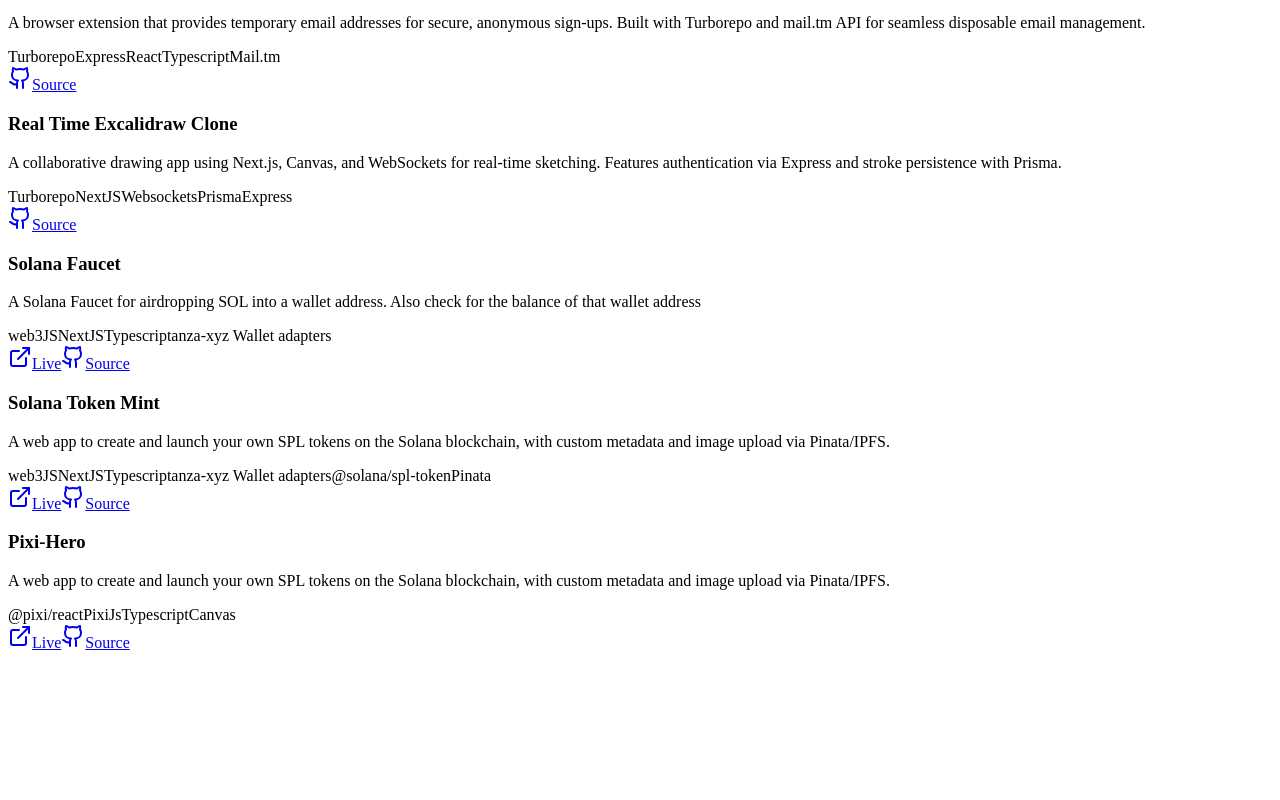
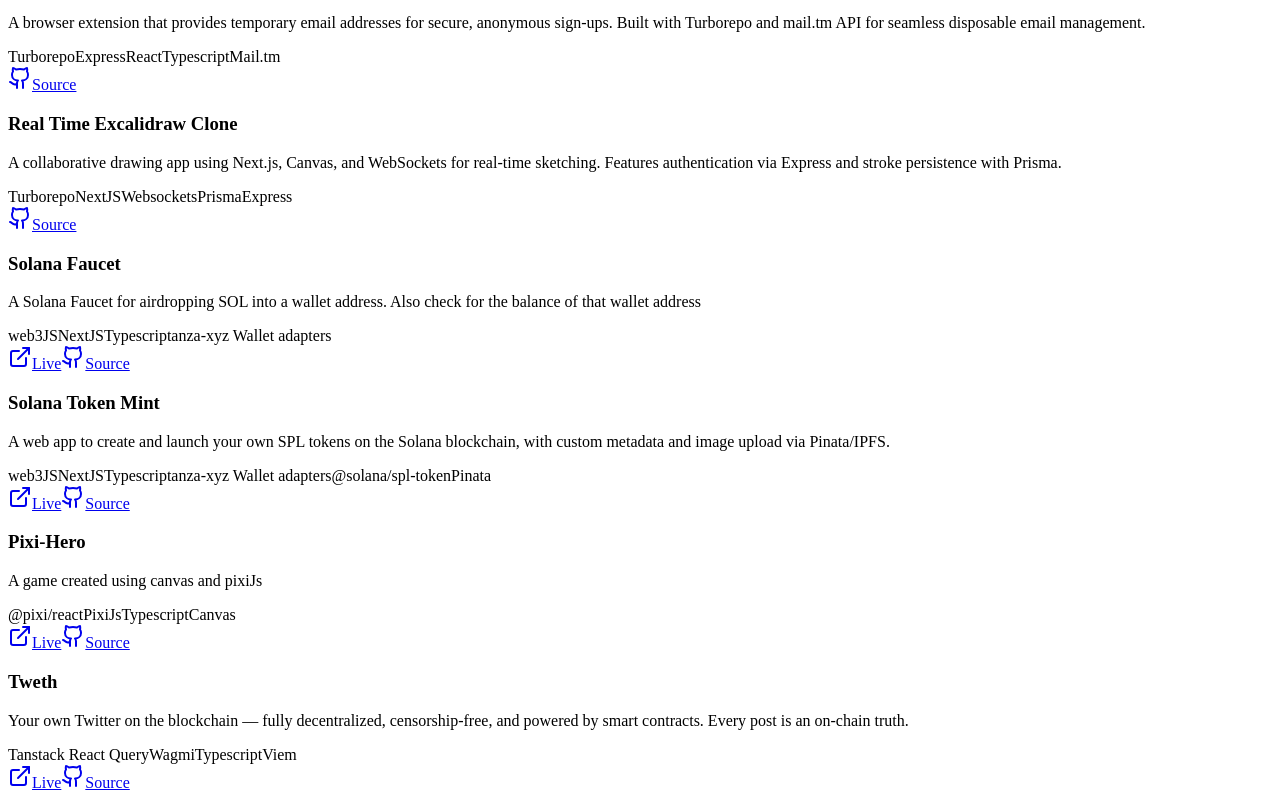
Before and after one commit to kartik-m39/Portfolio, a Next.js app: page /Projects in a window 1280 px wide. Shown: the part 880-1680 px from the top of the page. Before the commit the page ends 1540 px from the top, so only its background shows below. Built offline with nearby package versions, Linux system fonts and the light colour scheme.

Commit message:
Added Tweth

```diff
--- a/data/Projects.ts
+++ b/data/Projects.ts
@@ -89,10 +89,18 @@
   },
   {
     title: "Pixi-Hero",
-    description: "A web app to create and launch your own SPL tokens on the Solana blockchain, with custom metadata and image upload via Pinata/IPFS.",
+    description: "A game created using canvas and pixiJs",
     techStack: ["@pixi/react", "PixiJs", "Typescript", "Canvas"],
     liveLink: "https://pixi-hero.vercel.app/",
     githubLink: "https://github.com/kartik-m39/PixiHero",
     imageUrl: "/game.png",
   },
+  {
+    title: "Tweth",
+    description: "Your own Twitter on the blockchain — fully decentralized, censorship-free, and powered by smart contracts. Every post is an on-chain truth.",
+    techStack: ["Tanstack React Query", "Wagmi", "Typescript", "Viem"],
+    liveLink: "https://tweth.vercel.app/",
+    githubLink: "https://github.com/kartik-m39/Tweth",
+    imageUrl: "/tweth.png",
+  },
 ];
```
Also changed, not shown: public/tweth.png (added).
